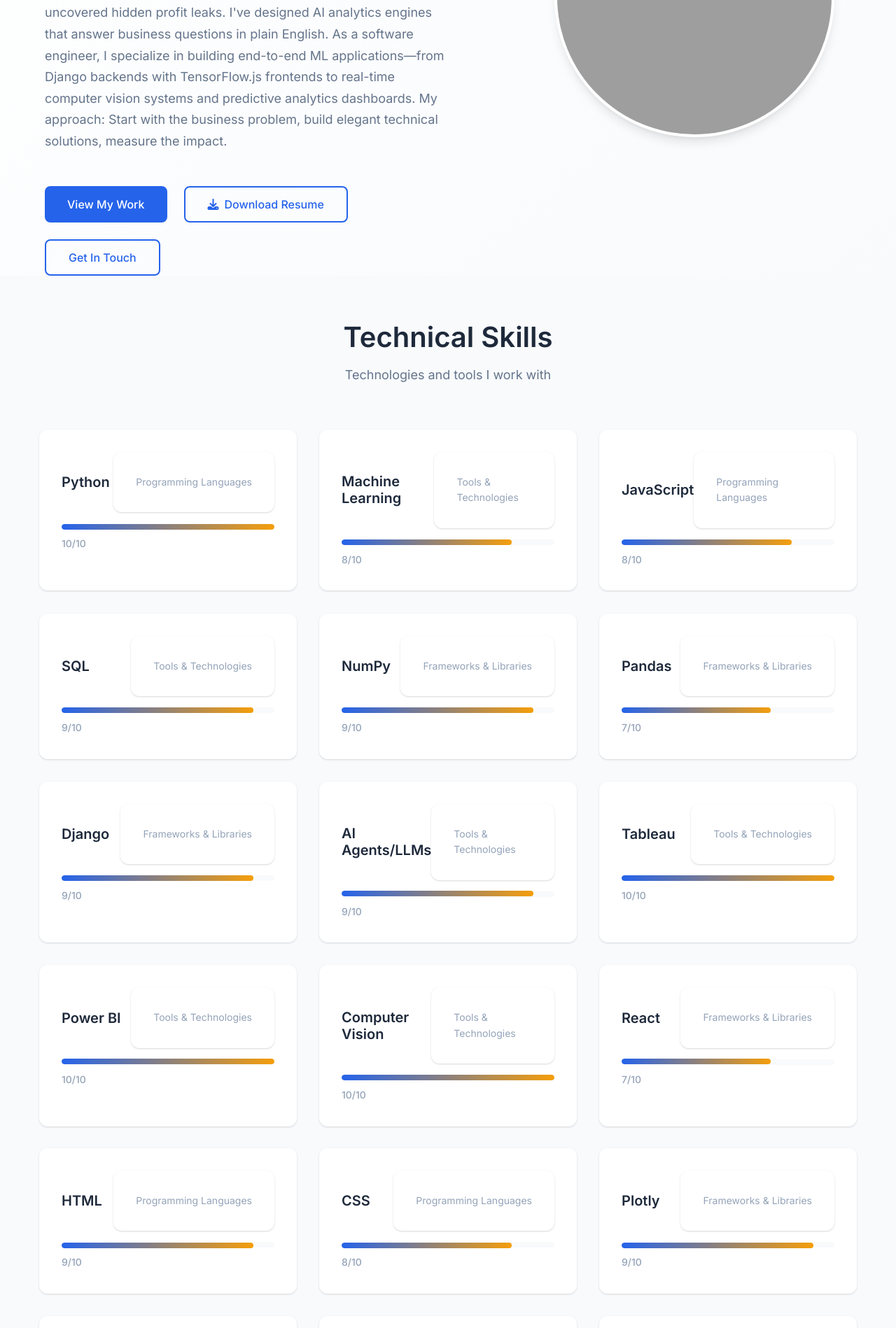
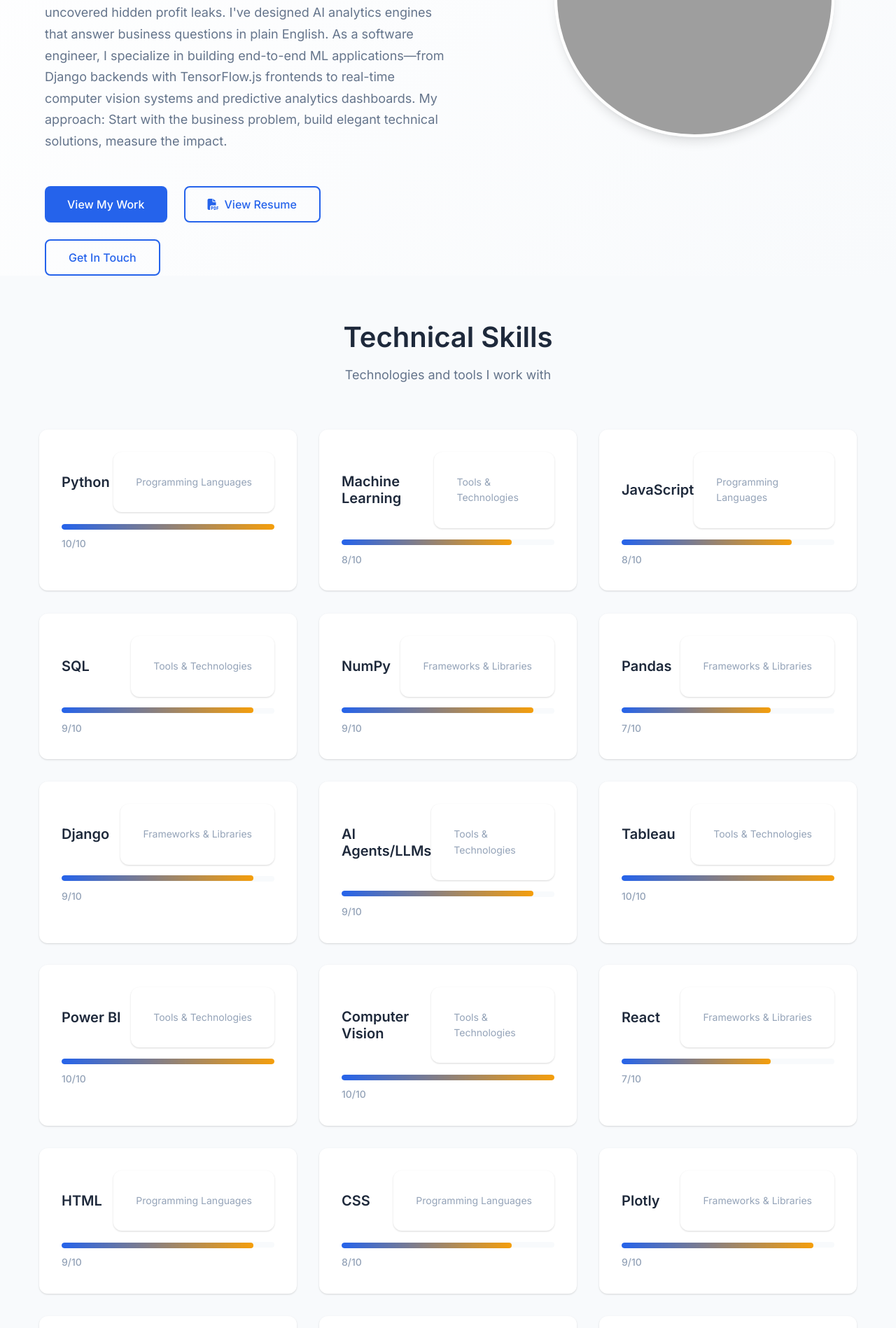
Before and after one commit to davidolun/Portfolio_website, a Django app: page / in a window 1280 px wide. Shown: the part 471-2369 px from the top of the page at 70% size. Run offline with Django 4.2, Linux system fonts and the light colour scheme; data comes from the database, SQL or seed files in the repository; both versions use the stored data as it was after the commit; grey boxes are pictures that could not be loaded.

Commit message:
view resume butoton

```diff
--- a/main/models.py
+++ b/main/models.py
@@ -13,7 +13,7 @@
     github_url = models.URLField(blank=True)
     website_url = models.URLField(blank=True)
     profile_image = models.URLField(blank=True, null=True, help_text="Enter the URL of your profile image")
-    resume = models.FileField(upload_to='resumes/', blank=True, null=True)
+    resume = models.URLField(blank=True, null=True, help_text="Enter the Cloudinary URL of your resume (PDF)")
     created_at = models.DateTimeField(default=timezone.now)
     updated_at = models.DateTimeField(auto_now=True)
 
--- a/templates/main/about.html
+++ b/templates/main/about.html
@@ -61,7 +61,7 @@
                 <div class="about-buttons">
                     <a href="{% url 'contact' %}" class="btn btn-primary">Contact Me</a>
                     {% if profile.resume %}
-                    <a href="{{ profile.resume.url }}" class="btn btn-secondary" download>Download Resume</a>
+                    <a href="{{ profile.resume }}" class="btn btn-secondary" target="_blank">View Resume</a>
                     {% endif %}
                 </div>
             </div>
--- a/templates/main/home.html
+++ b/templates/main/home.html
@@ -21,8 +21,8 @@
                     <div class="hero-buttons">
                         <a href="{% url 'projects' %}" class="btn btn-primary">View My Work</a>
                         {% if profile.resume %}
-                        <a href="{{ profile.resume.url }}" class="btn btn-secondary" download>
-                            <i class="fas fa-download"></i> Download Resume
+                        <a href="{{ profile.resume }}" class="btn btn-secondary" target="_blank">
+                            <i class="fas fa-file-pdf"></i> View Resume
                         </a>
                         {% endif %}
                         <a href="{% url 'contact' %}" class="btn btn-secondary">Get In Touch</a>
@@ -63,8 +63,8 @@
                 <div class="hero-buttons-mobile">
                     <a href="{% url 'projects' %}" class="btn btn-primary">View My Work</a>
                     {% if profile.resume %}
-                    <a href="{{ profile.resume.url }}" class="btn btn-secondary" download>
-                        <i class="fas fa-download"></i> Download Resume
+                    <a href="{{ profile.resume }}" class="btn btn-secondary" target="_blank">
+                        <i class="fas fa-file-pdf"></i> View Resume
                     </a>
                     {% endif %}
                     <a href="{% url 'contact' %}" class="btn btn-secondary">Get In Touch</a>
```
Also changed, not shown: db.sqlite3, main/migrations/0007_alter_profile_resume.py (added).
